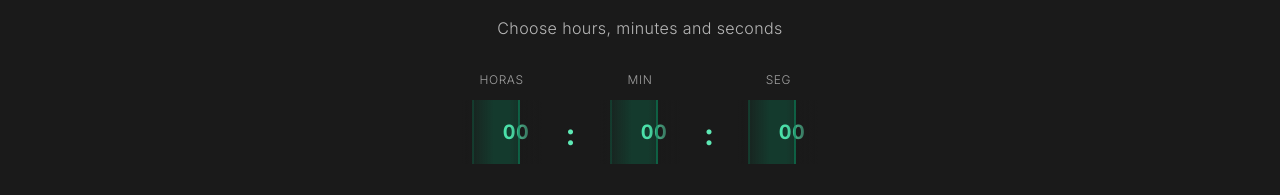
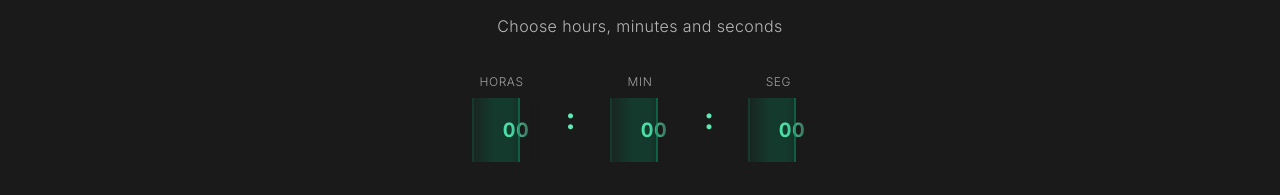
Before and after one commit to raphabruno7/Timer-X2, a Next.js app: page /manual in a window 1280 px wide. Shown: the part 291-486 px from the top of the page. Built offline with nearby package versions, Linux system fonts and the light colour scheme; no server answers.

Commit message:
fix: perfect alignment of swipe wheels
- Add fixed height (h-24) to all wheel containers
- Use items-center for perfect vertical alignment
- Center colons with same height as wheels
- Reduce label margin for better spacing
- Ensure all elements are perfectly aligned horizontally

```diff
--- a/src/components/ui/iPhoneTimePicker.tsx
+++ b/src/components/ui/iPhoneTimePicker.tsx
@@ -66,9 +66,9 @@ export default function TimePicker({ confirmAction, cancelAction }: Props) {
     setter: (val: number) => void,
     label: string
   ) => (
-    <div className="flex flex-col items-center">
+    <div className="flex flex-col items-center justify-center h-24">
       {/* Label */}
-      <p className="text-xs text-[#F9F9F9]/60 mb-3 font-light uppercase tracking-wider">
+      <p className="text-xs text-[#F9F9F9]/60 mb-2 font-light uppercase tracking-wider">
         {label}
       </p>
 
@@ -124,16 +124,16 @@ export default function TimePicker({ confirmAction, cancelAction }: Props) {
   return (
     <div className="w-full max-w-md mx-auto">
       {/* Swipe Time Picker Wheels */}
-      <div className="flex items-end justify-center gap-6 mb-8">
+      <div className="flex items-center justify-center gap-6 mb-8">
         {renderSwipeWheel(hoursRef, hoursArray, hours, setHours, "HORAS")}
 
         {/* Colon Separator */}
-        <div className="text-3xl font-bold text-emerald-300 mb-3">:</div>
+        <div className="text-3xl font-bold text-emerald-300 h-24 flex items-center">:</div>
 
         {renderSwipeWheel(minutesRef, minutesArray, minutes, setMinutes, "MIN")}
 
         {/* Colon Separator */}
-        <div className="text-3xl font-bold text-emerald-300 mb-3">:</div>
+        <div className="text-3xl font-bold text-emerald-300 h-24 flex items-center">:</div>
 
         {renderSwipeWheel(secondsRef, secondsArray, seconds, setSeconds, "SEG")}
       </div>
```
